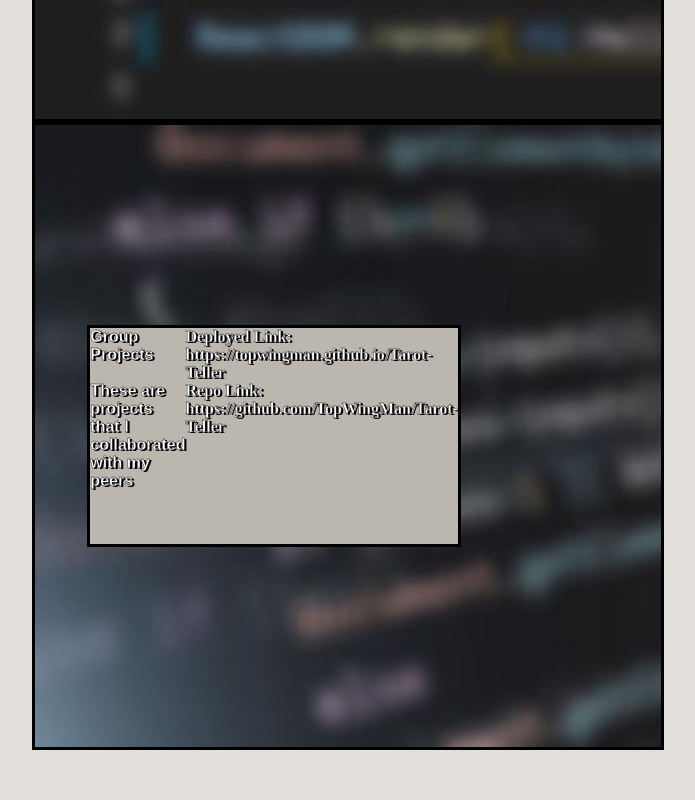
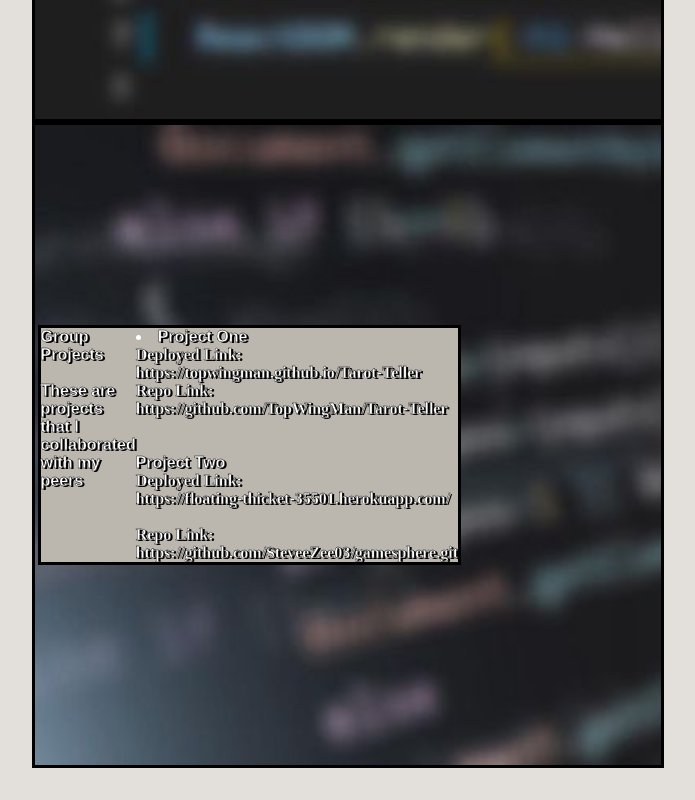
Before and after one commit to SteveeZee03/My-Student-Portfolio, a plain HTML site: page index.html in a window 1280 px wide. Shown: the part 3975-4775 px from the top of the page, without its empty margins (292-987 px from the left). Drawn offline with Linux system fonts and the light colour scheme.

Commit message:
added project two link

```diff
--- a/index.html
+++ b/index.html
@@ -81,9 +81,20 @@
         <section class="Projects1">
 
             <header class="projectHeader" id="projectFont">  Group Projects <br> <br>These are projects that I collaborated with my peers <br> <br> <br> <br>
-                <div>
-                <a style="color: white; -webkit-text-stroke: .37px black; text-decoration: none;" href= "https://topwingman.github.io/Tarot-Teller"> Deployed Link: https://topwingman.github.io/Tarot-Teller</a> <br> <a style="color: white; -webkit-text-stroke: .37px black; text-decoration: none;" href= "https://github.com/TopWingMan/Tarot-Teller"> Repo Link: https://github.com/TopWingMan/Tarot-Teller</a></header>
-            </div>
+            <li> Project One <br>
+                <a style="color: white; -webkit-text-stroke: .37px black; text-decoration: none;" href= "https://topwingman.github.io/Tarot-Teller"> Deployed Link: https://topwingman.github.io/Tarot-Teller</a>
+                <br>
+                <a style="color: white; -webkit-text-stroke: .37px black; text-decoration: none;" href= "https://github.com/TopWingMan/Tarot-Teller"> Repo Link: https://github.com/TopWingMan/Tarot-Teller</a>
+                <br> <br><br>
+                Project Two <br>
+                <a style="color: white; -webkit-text-stroke: .37px black; text-decoration: none;" href= "https://floating-thicket-35501.herokuapp.com/"> Deployed Link: <br> https://floating-thicket-35501.herokuapp.com/</a>
+                <br> <br>
+                <a style="color: white; -webkit-text-stroke: .37px black; text-decoration: none;" href= "https://github.com/SteveeZee03/gamesphere.git"> Repo Link: https://github.com/SteveeZee03/gamesphere.git</a></header>
+            </li>
+
+
+            </header>
+
         </section>
 
 
```
